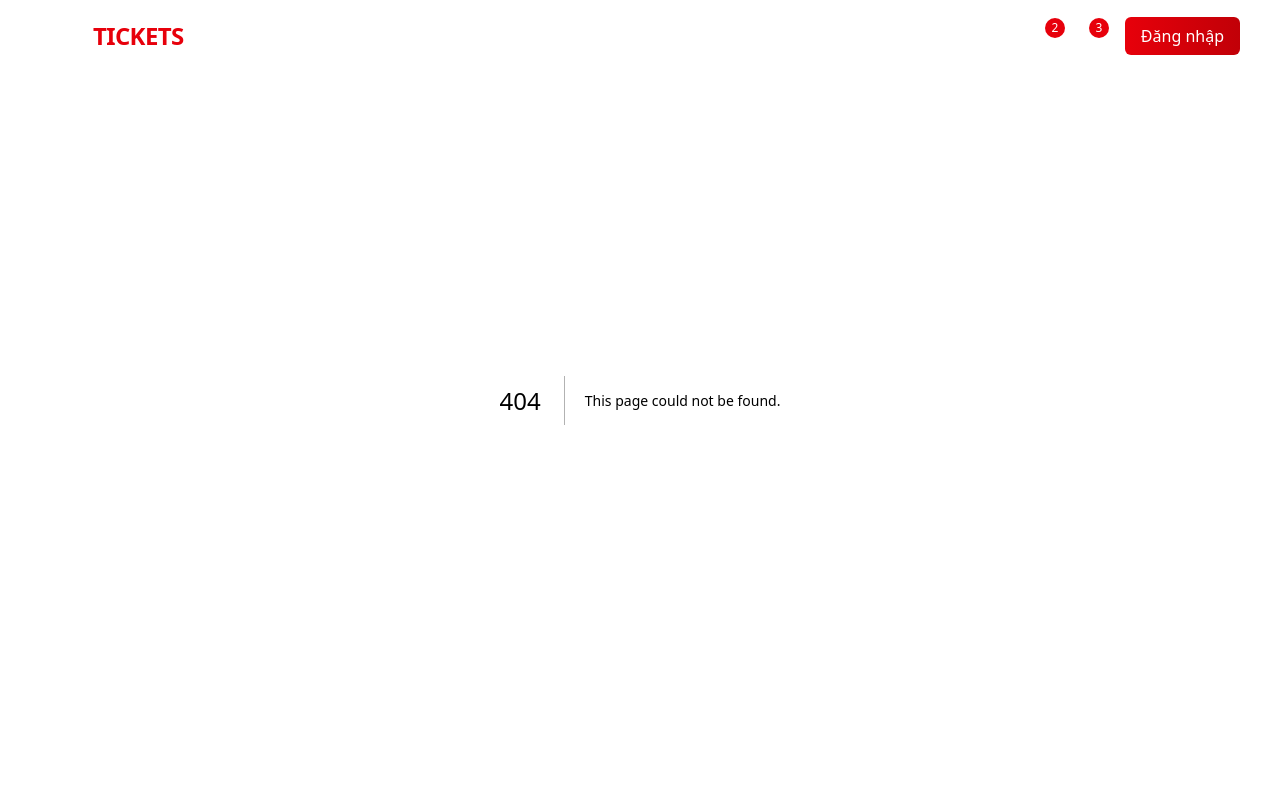
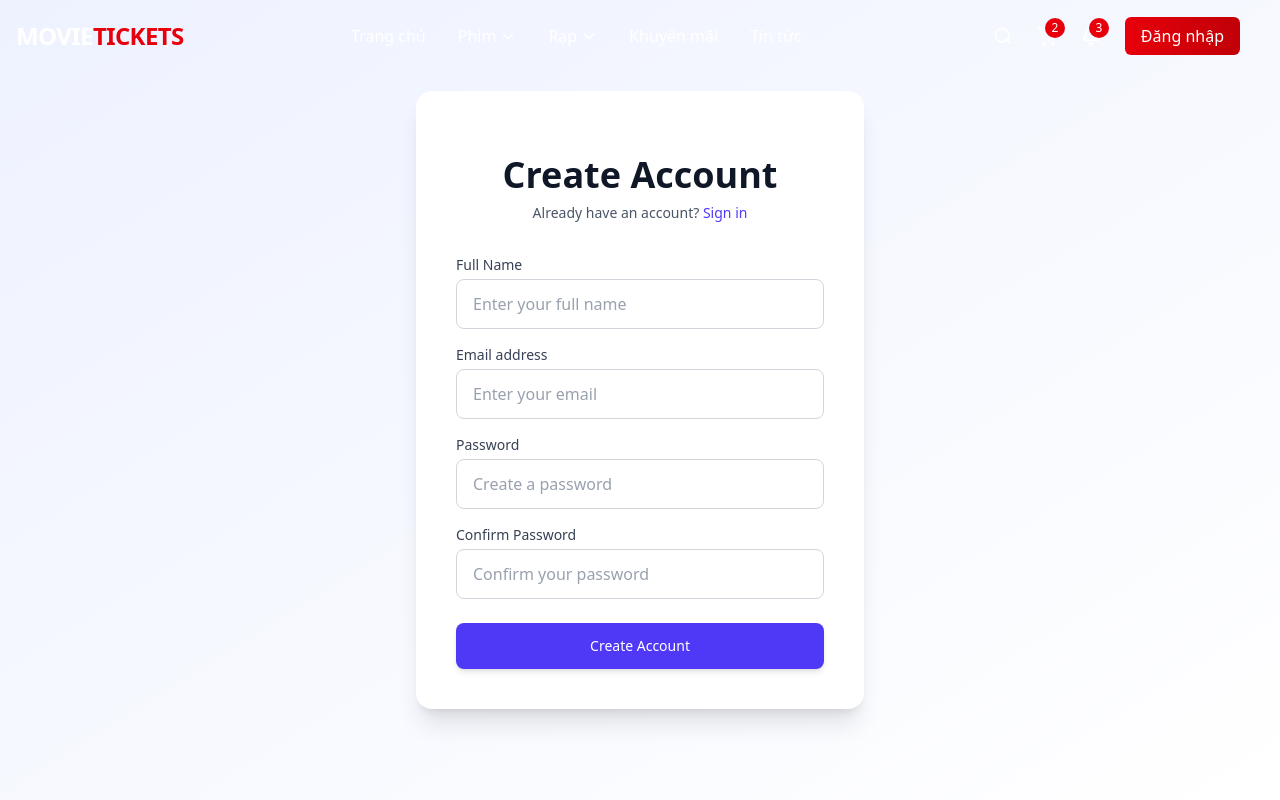
Before and after one commit to phihocnguyen/movie-ticket-booking, a Next.js app: page /register in a window 1280 px wide. Before the commit this address had no page. Shown: the top 800 px of the page. Built offline with nearby package versions, Linux system fonts and the light colour scheme.

Commit message:
feat(auth): create login and register page

```diff
--- /dev/null
+++ b/src/app/login/components/LoginForm.tsx
@@ -0,0 +1,107 @@
+'use client';
+
+import { useState } from 'react';
+import Link from 'next/link';
+import { motion } from 'framer-motion';
+
+export default function LoginForm() {
+  const [email, setEmail] = useState('');
+  const [password, setPassword] = useState('');
+
+  const handleSubmit = (e: React.FormEvent) => {
+    e.preventDefault();
+    // TODO: Implement login logic
+    console.log('Login attempt with:', { email, password });
+  };
+
+  return (
+    <div className="min-h-screen flex items-center justify-center bg-gradient-to-br from-indigo-50 to-white py-12 px-4 sm:px-6 lg:px-8">
+      <motion.div
+        initial={{ opacity: 0, y: 20 }}
+        animate={{ opacity: 1, y: 0 }}
+        transition={{ duration: 0.5 }}
+        className="max-w-md w-full space-y-8 bg-white p-10 rounded-2xl shadow-xl"
+      >
+        <div className="text-center">
+          <h2 className="mt-6 text-4xl font-bold text-gray-900">
+            Welcome Back
+          </h2>
+          <p className="mt-2 text-sm text-gray-600">
+            Don't have an account?{' '}
+            <Link href="/register" className="font-medium text-indigo-600 hover:text-indigo-500 transition-colors">
+              Sign up
+            </Link>
+          </p>
+        </div>
+        <form className="mt-8 space-y-6" onSubmit={handleSubmit}>
+          <div className="space-y-4">
+            <div>
+              <label htmlFor="email-address" className="block text-sm font-medium text-gray-700 mb-1">
+                Email address
+              </label>
+              <input
+                id="email-address"
+                name="email"
+                type="email"
+                autoComplete="email"
+                required
+                className="appearance-none relative block w-full px-4 py-3 border border-gray-300 placeholder-gray-400 text-gray-900 rounded-lg focus:outline-none focus:ring-2 focus:ring-indigo-500 focus:border-indigo-500 transition-all"
+                placeholder="Enter your email"
+                value={email}
+                onChange={(e) => setEmail(e.target.value)}
+              />
+            </div>
+            <div>
+              <label htmlFor="password" className="block text-sm font-medium text-gray-700 mb-1">
+                Password
+              </label>
+              <input
+                id="password"
+                name="password"
+                type="password"
+                autoComplete="current-password"
+                required
+                className="appearance-none relative block w-full px-4 py-3 border border-gray-300 placeholder-gray-400 text-gray-900 rounded-lg focus:outline-none focus:ring-2 focus:ring-indigo-500 focus:border-indigo-500 transition-all"
+                placeholder="Enter your password"
+                value={password}
+                onChange={(e) => setPassword(e.target.value)}
+              />
+            </div>
+          </div>
+
+          <div className="flex items-center justify-between">
+            <div className="flex items-center">
+              <input
+                id="remember-me"
+                name="remember-me"
+                type="checkbox"
+                className="h-4 w-4 text-indigo-600 focus:ring-indigo-500 border-gray-300 rounded transition-colors"
+              />
+              <label htmlFor="remember-me" className="ml-2 block text-sm text-gray-700">
+                Remember me
+              </label>
+            </div>
+
+            <div className="text-sm">
+              <Link href="#" className="font-medium text-indigo-600 hover:text-indigo-500 transition-colors">
+                Forgot password?
+              </Link>
+            </div>
+          </div>
+
+          <motion.div
+            whileHover={{ scale: 1.02 }}
+            whileTap={{ scale: 0.98 }}
+          >
+            <button
+              type="submit"
+              className="group relative w-full flex justify-center py-3 px-4 border border-transparent text-sm font-medium rounded-lg text-white bg-indigo-600 hover:bg-indigo-700 focus:outline-none focus:ring-2 focus:ring-offset-2 focus:ring-indigo-500 transition-colors shadow-md"
+            >
+              Sign in
+            </button>
+          </motion.div>
+        </form>
+      </motion.div>
+    </div>
+  );
+}
--- /dev/null
+++ b/src/app/login/page.tsx
@@ -0,0 +1,5 @@
+import LoginForm from './components/LoginForm';
+
+export default function LoginPage() {
+  return <LoginForm />;
+}
--- /dev/null
+++ b/src/app/register/components/RegisterForm.tsx
@@ -0,0 +1,118 @@
+'use client';
+
+import { useState } from 'react';
+import Link from 'next/link';
+import { motion } from 'framer-motion';
+
+export default function RegisterForm() {
+  const [name, setName] = useState('');
+  const [email, setEmail] = useState('');
+  const [password, setPassword] = useState('');
+  const [confirmPassword, setConfirmPassword] = useState('');
+
+  const handleSubmit = (e: React.FormEvent) => {
+    e.preventDefault();
+    // TODO: Implement registration logic
+    console.log('Registration attempt with:', { name, email, password });
+  };
+
+  return (
+    <div className="min-h-screen flex items-center justify-center bg-gradient-to-br from-indigo-50 to-white py-12 px-4 sm:px-6 lg:px-8">
+      <motion.div
+        initial={{ opacity: 0, y: 20 }}
+        animate={{ opacity: 1, y: 0 }}
+        transition={{ duration: 0.5 }}
+        className="max-w-md w-full space-y-8 bg-white p-10 rounded-2xl shadow-xl"
+      >
+        <div className="text-center">
+          <h2 className="mt-6 text-4xl font-bold text-gray-900">
+            Create Account
+          </h2>
+          <p className="mt-2 text-sm text-gray-600">
+            Already have an account?{' '}
+            <Link href="/login" className="font-medium text-indigo-600 hover:text-indigo-500 transition-colors">
+              Sign in
+            </Link>
+          </p>
+        </div>
+        <form className="mt-8 space-y-6" onSubmit={handleSubmit}>
+          <div className="space-y-4">
+            <div>
+              <label htmlFor="name" className="block text-sm font-medium text-gray-700 mb-1">
+                Full Name
+              </label>
+              <input
+                id="name"
+                name="name"
+                type="text"
+                required
+                className="appearance-none relative block w-full px-4 py-3 border border-gray-300 placeholder-gray-400 text-gray-900 rounded-lg focus:outline-none focus:ring-2 focus:ring-indigo-500 focus:border-indigo-500 transition-all"
+                placeholder="Enter your full name"
+                value={name}
+                onChange={(e) => setName(e.target.value)}
+              />
+            </div>
+            <div>
+              <label htmlFor="email-address" className="block text-sm font-medium text-gray-700 mb-1">
+                Email address
+              </label>
+              <input
+                id="email-address"
+                name="email"
+                type="email"
+                autoComplete="email"
+                required
+                className="appearance-none relative block w-full px-4 py-3 border border-gray-300 placeholder-gray-400 text-gray-900 rounded-lg focus:outline-none focus:ring-2 focus:ring-indigo-500 focus:border-indigo-500 transition-all"
+                placeholder="Enter your email"
+                value={email}
+                onChange={(e) => setEmail(e.target.value)}
+              />
+            </div>
+            <div>
+              <label htmlFor="password" className="block text-sm font-medium text-gray-700 mb-1">
+                Password
+              </label>
+              <input
+                id="password"
+                name="password"
+                type="password"
+                required
+                className="appearance-none relative block w-full px-4 py-3 border border-gray-300 placeholder-gray-400 text-gray-900 rounded-lg focus:outline-none focus:ring-2 focus:ring-indigo-500 focus:border-indigo-500 transition-all"
+                placeholder="Create a password"
+                value={password}
+                onChange={(e) => setPassword(e.target.value)}
+              />
+            </div>
+            <div>
+              <label htmlFor="confirm-password" className="block text-sm font-medium text-gray-700 mb-1">
+                Confirm Password
+              </label>
+              <input
+                id="confirm-password"
+                name="confirm-password"
+                type="password"
+                required
+                className="appearance-none relative block w-full px-4 py-3 border border-gray-300 placeholder-gray-400 text-gray-900 rounded-lg focus:outline-none focus:ring-2 focus:ring-indigo-500 focus:border-indigo-500 transition-all"
+                placeholder="Confirm your password"
+                value={confirmPassword}
+                onChange={(e) => setConfirmPassword(e.target.value)}
+              />
+            </div>
+          </div>
+
+          <motion.div
+            whileHover={{ scale: 1.02 }}
+            whileTap={{ scale: 0.98 }}
+          >
+            <button
+              type="submit"
+              className="group relative w-full flex justify-center py-3 px-4 border border-transparent text-sm font-medium rounded-lg text-white bg-indigo-600 hover:bg-indigo-700 focus:outline-none focus:ring-2 focus:ring-offset-2 focus:ring-indigo-500 transition-colors shadow-md"
+            >
+              Create Account
+            </button>
+          </motion.div>
+        </form>
+      </motion.div>
+    </div>
+  );
+}
--- /dev/null
+++ b/src/app/register/page.tsx
@@ -0,0 +1,5 @@
+import RegisterForm from './components/RegisterForm';
+
+export default function RegisterPage() {
+  return <RegisterForm />;
+}
```
